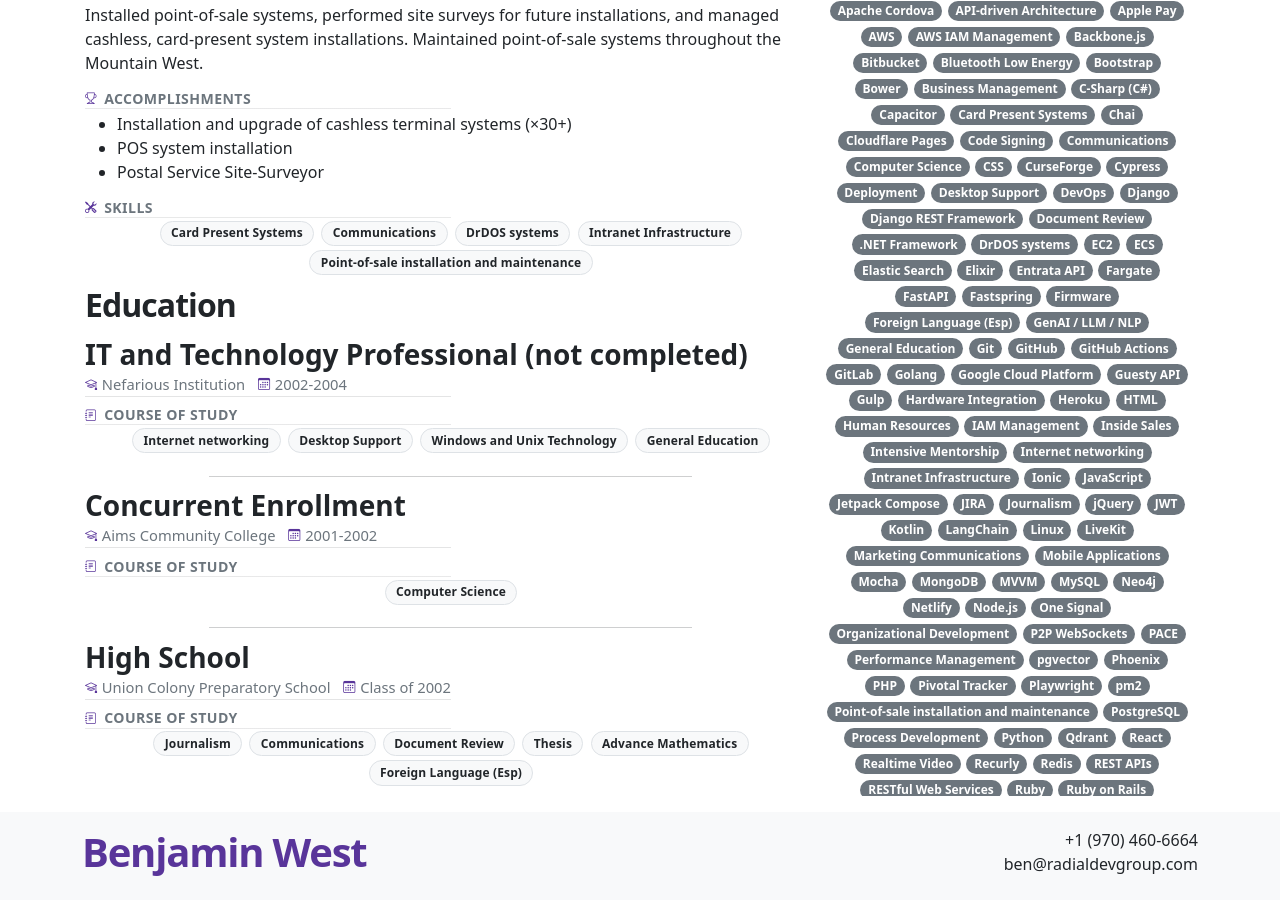
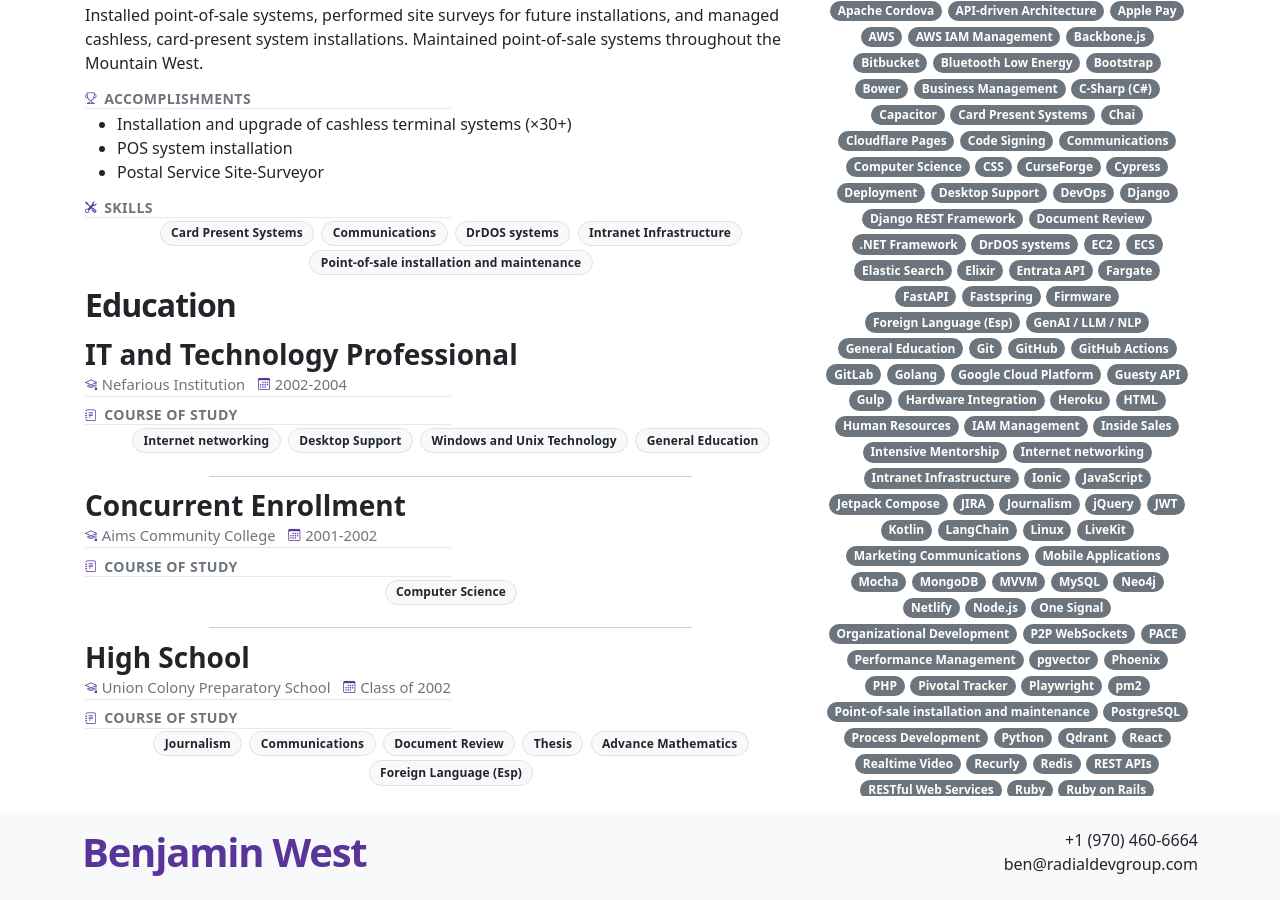
Before and after one commit to mrgenixus/mrgenixus.github.com, a Jekyll site: the page built from resume.html, in a window 1280 px wide and 900 px high, scrolled down 10316 px. Built offline with Jekyll 4.4.1, drawn with Linux system fonts in a browser that asks for light colours.

Commit message:
Remove incomplete education note

```diff
--- a/resume.html
+++ b/resume.html
@@ -95,7 +95,7 @@
         <h2 id="education">Education</h2>
         <section class="experience-entry education-entry">
           <h3 class="experience-heading">
-            <span class="experience-role">IT and Technology Professional (not completed)</span>
+            <span class="experience-role">IT and Technology Professional</span>
           </h3>
 
           <div class="experience-meta">
```
